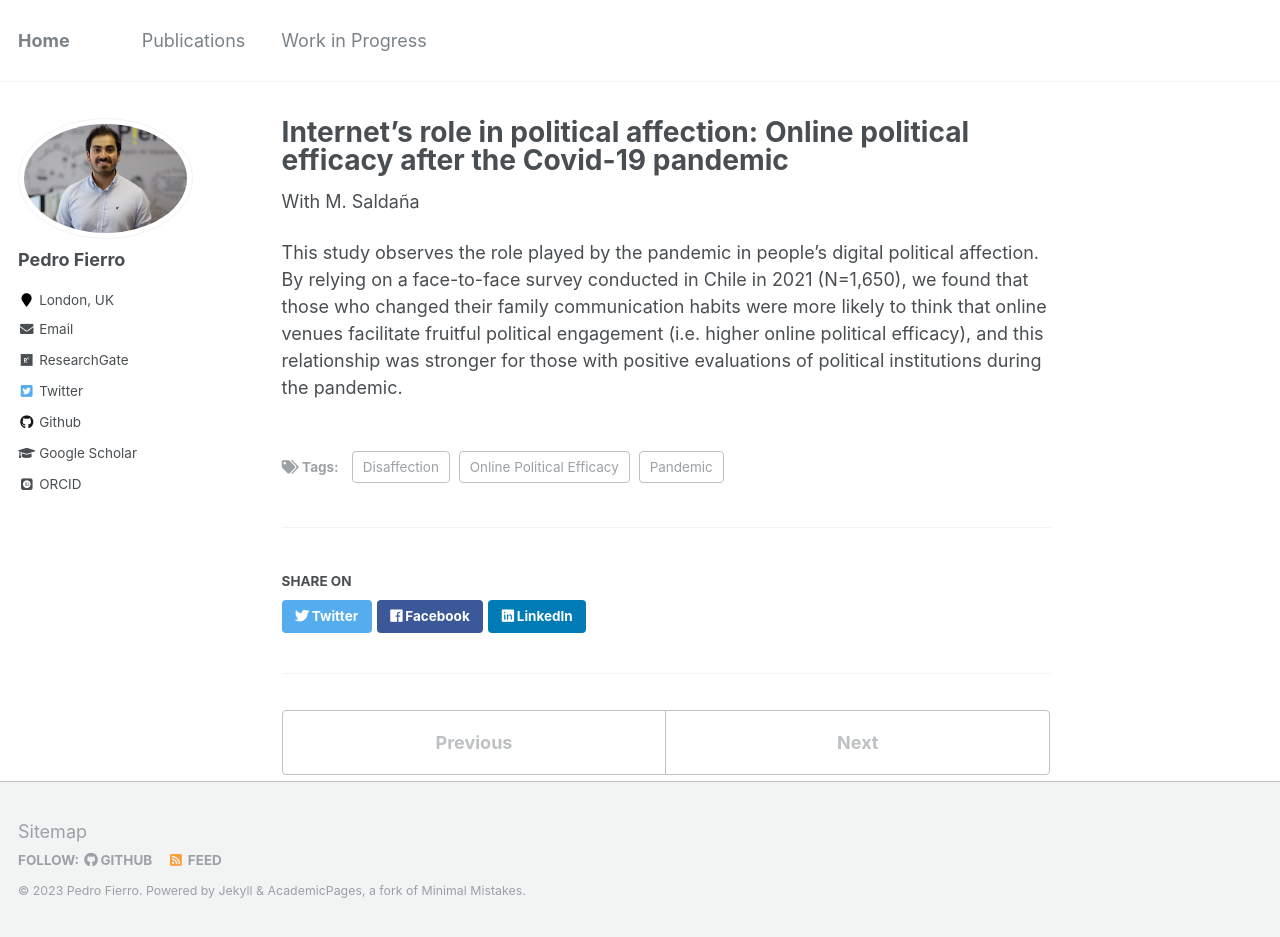
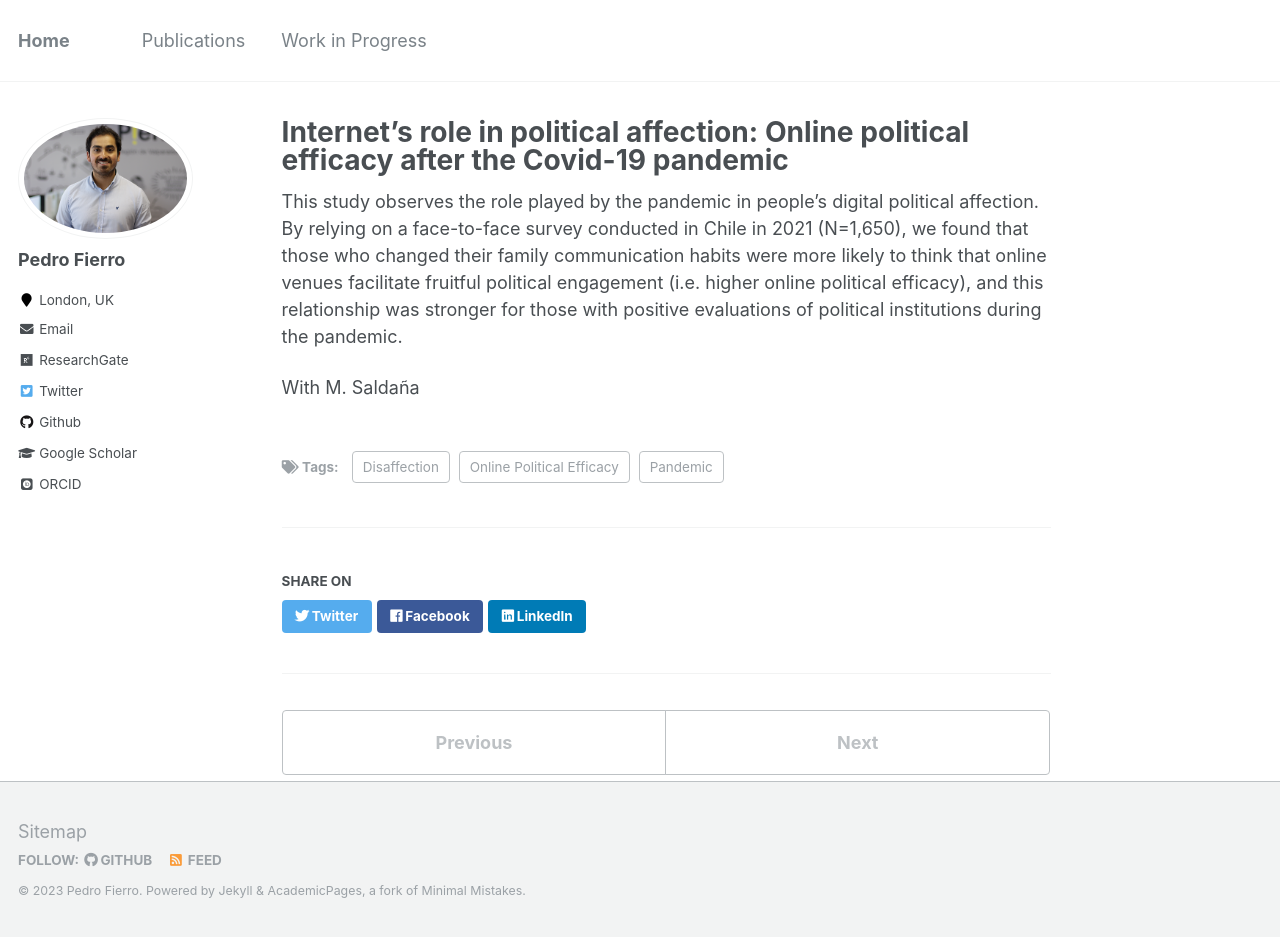
Before and after one commit to pedrofierroz87/pedrofierroz87.github.io, a Jekyll site: the page built from _posts/2013-08-14-blog-post-4.md, in a window 1280 px wide and 937 px high. Built offline with Jekyll 4.4.1, drawn with Linux system fonts in a browser that asks for light colours; some web fonts are replaced.

```diff
--- a/_posts/2013-08-14-blog-post-4.md
+++ b/_posts/2013-08-14-blog-post-4.md
@@ -7,6 +7,7 @@ tags:
   - Pandemic
   - Disaffection
 ---
-With M. Saldaña
 
 This study observes the role played by the pandemic in people’s digital political affection. By relying on a face-to-face survey conducted in Chile in 2021 (N=1,650), we found that those who changed their family communication habits were more likely to think that online venues facilitate fruitful political engagement (i.e. higher online political efficacy), and this relationship was stronger for those with positive evaluations of political institutions during the pandemic.
+
+With M. Saldaña
```
